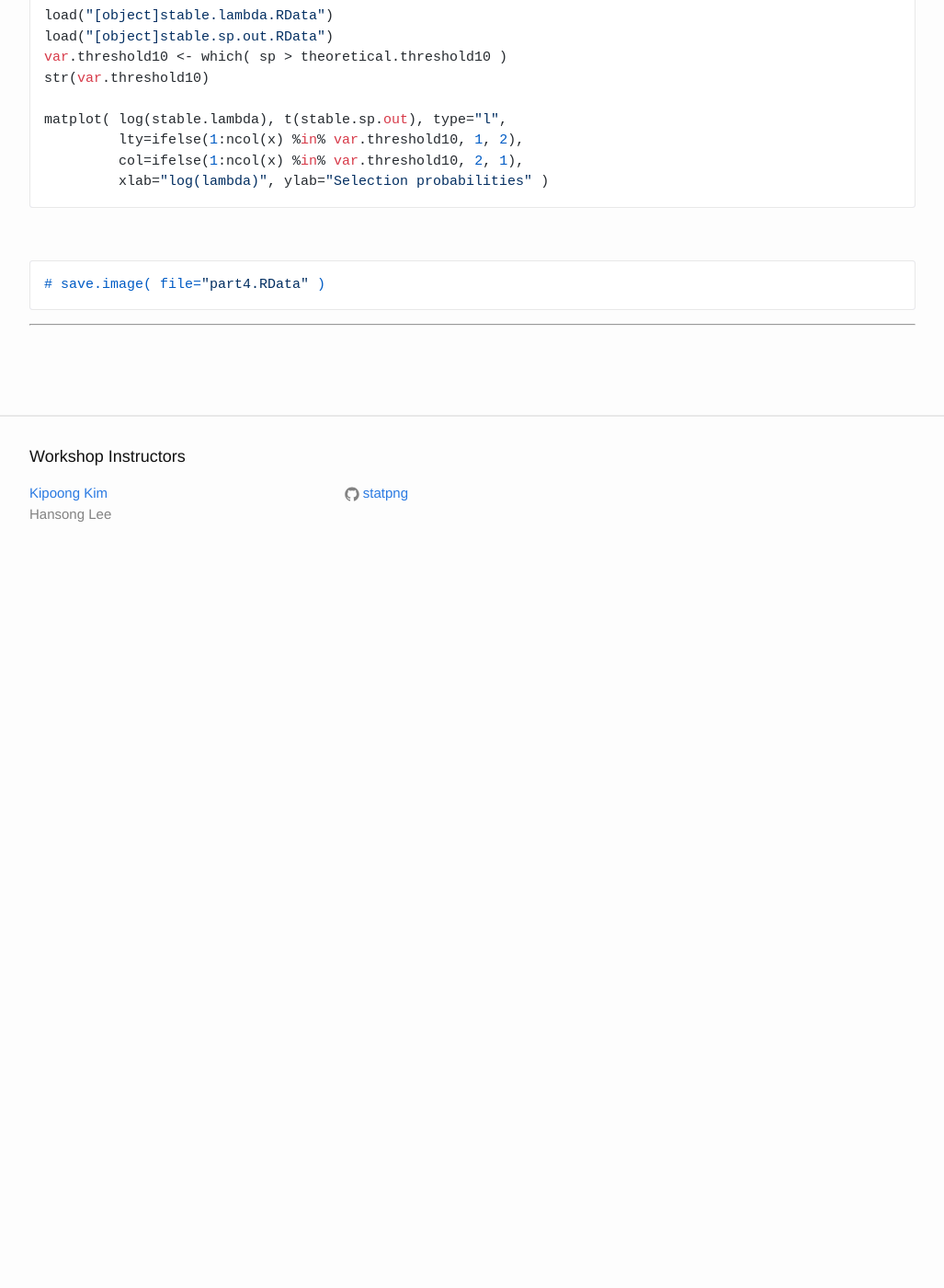
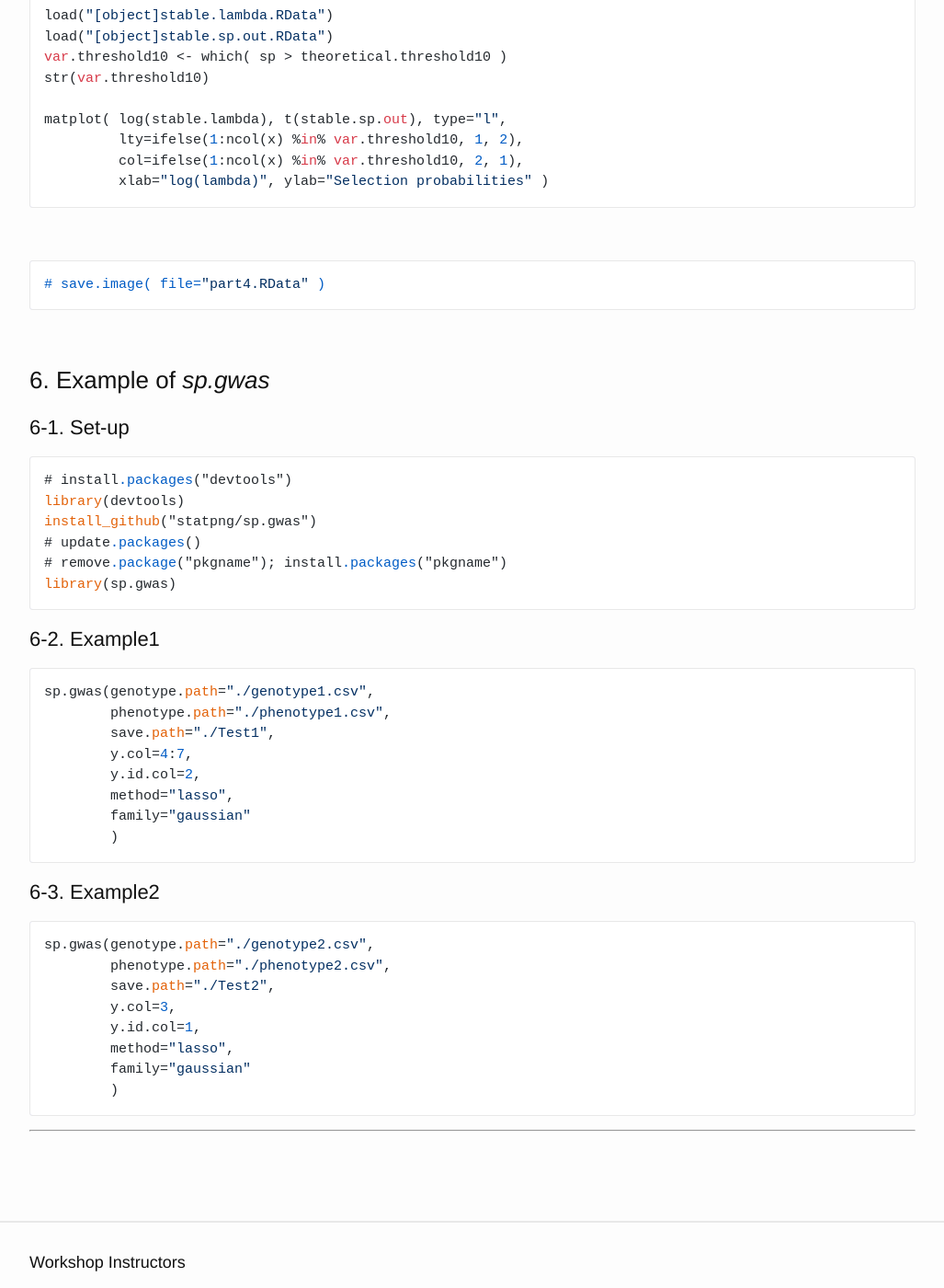
Before and after one commit to statpng/PNU-winter-workshop-2019, a Jekyll site: the page built from part3.md, in a window 1280 px wide and 1400 px high, scrolled down 5471 px. Shown: the whole window at 92% size, without its empty margins (126-1153 px from the left). Built offline with Jekyll 4.4.1, drawn with Linux system fonts in a browser that asks for light colours; nearby versions of some CDN libraries; formulas are drawn with MathJax 3; before the commit the page ends 6101 px from its top, so only the background shows below that.

Commit message:
Add part of example of sp.gwas

````diff
--- a/part3.md
+++ b/part3.md
@@ -257,4 +257,42 @@ matplot( log(stable.lambda), t(stable.sp.out), type="l",
 # save.image( file="part4.RData" )
 ```
 
+<br>
+
+
+### 6. Example of *sp.gwas*
+#### 6-1. Set-up
+```{r}
+# install.packages("devtools")
+library(devtools)
+install_github("statpng/sp.gwas")
+# update.packages()
+# remove.package("pkgname"); install.packages("pkgname")
+library(sp.gwas)
+```
+
+#### 6-2. Example1
+```{r}
+sp.gwas(genotype.path="./genotype1.csv",
+        phenotype.path="./phenotype1.csv",
+        save.path="./Test1",
+        y.col=4:7,
+        y.id.col=2,
+        method="lasso",
+        family="gaussian"
+        )
+```
+
+#### 6-3. Example2
+```{r}
+sp.gwas(genotype.path="./genotype2.csv",
+        phenotype.path="./phenotype2.csv",
+        save.path="./Test2",
+        y.col=3,
+        y.id.col=1,
+        method="lasso",
+        family="gaussian"
+        )
+```
+
 <hr><br>
````
